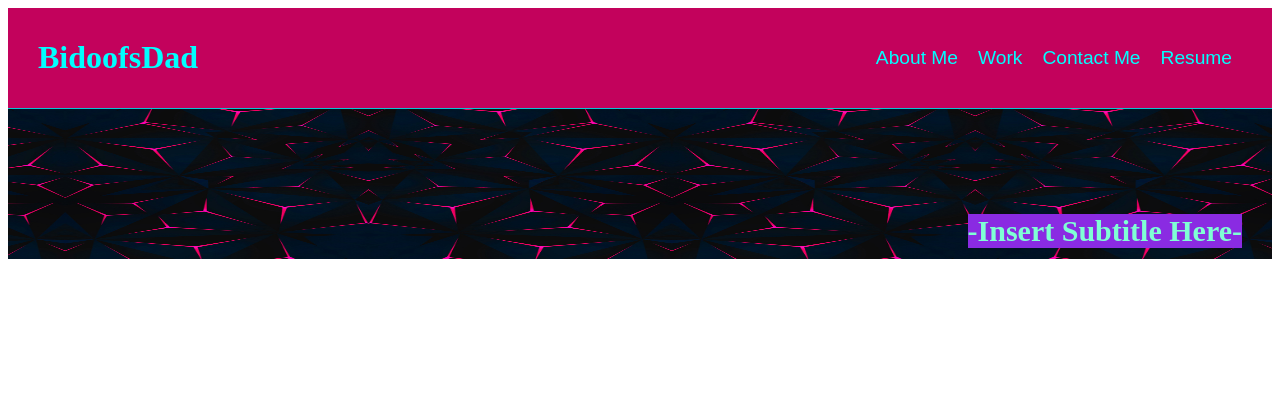
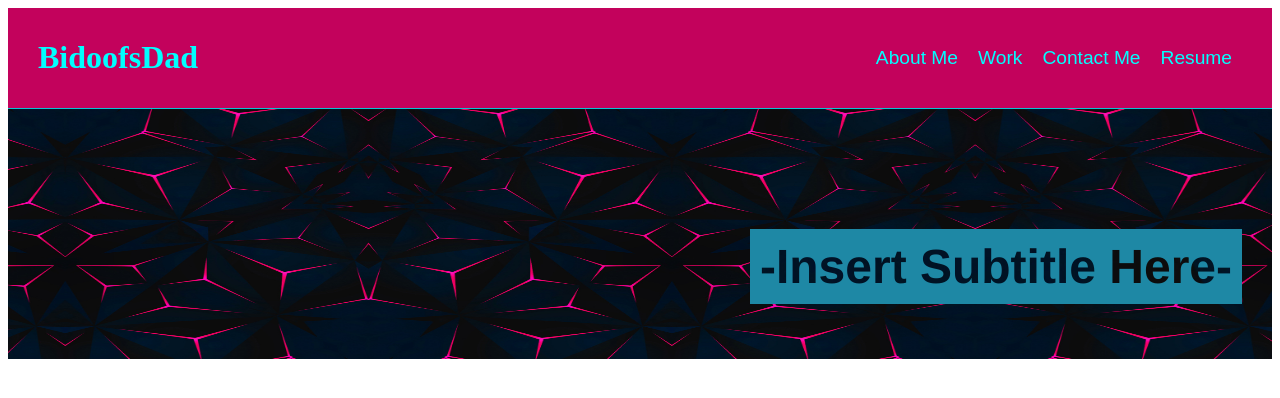
Before and after one commit to Bidoofs-Dad/Bidoofs-Dads-Portfolio, a plain HTML site: page index.html in a window 1280 px wide. Drawn offline with Linux system fonts and the light colour scheme.

Commit message:
Worked on some code that allows the text to be transparent inside of the image below the header, allowing the background image to shine through the absent letters.

```diff
--- a/assets/css/style.css
+++ b/assets/css/style.css
@@ -30,20 +30,37 @@ header {
 
   img {
     width: 100%;
-    height: 150px;
+    height: 250px;
   }
 
   .background {
+    overflow: hidden;
     position: relative;
     text-align: center;
     color: aquamarine;
-    font-weight: 900;
   }
+
+  h2 {
+    background-color: #1e88a5;
+    overflow: hidden;
+    display: inline-block;
+    padding: 10px;
+    font-weight: bold;
+    font-family: 'Franklin Gothic Medium', 'Arial Narrow', Arial, sans-serif;
+    color: transparent;
+    font-size: 300%;
+}
+
+.Subtitle span {
+  background: url(../images/background.jpg);
+  -webkit-text-fill-color: transparent;
+  -webkit-background-clip: text;
+  display: block;
+  /* font-size: 35px; */
+}
 
   .Subtitle {
     position: absolute;
     bottom: 15px;
     right: 30px;
-    font-size: 30px;
-    background-color: blueviolet;
   }
--- a/index.html
+++ b/index.html
@@ -22,7 +22,7 @@
 
     <div class="background">
         <img src="./assets/images/background.jpg">
-        <div class="Subtitle">-Insert Subtitle Here-</div>
+        <div class="Subtitle"><h2><span>-Insert Subtitle Here-</span></h2></div>
       </div>
 
     <main>
```
